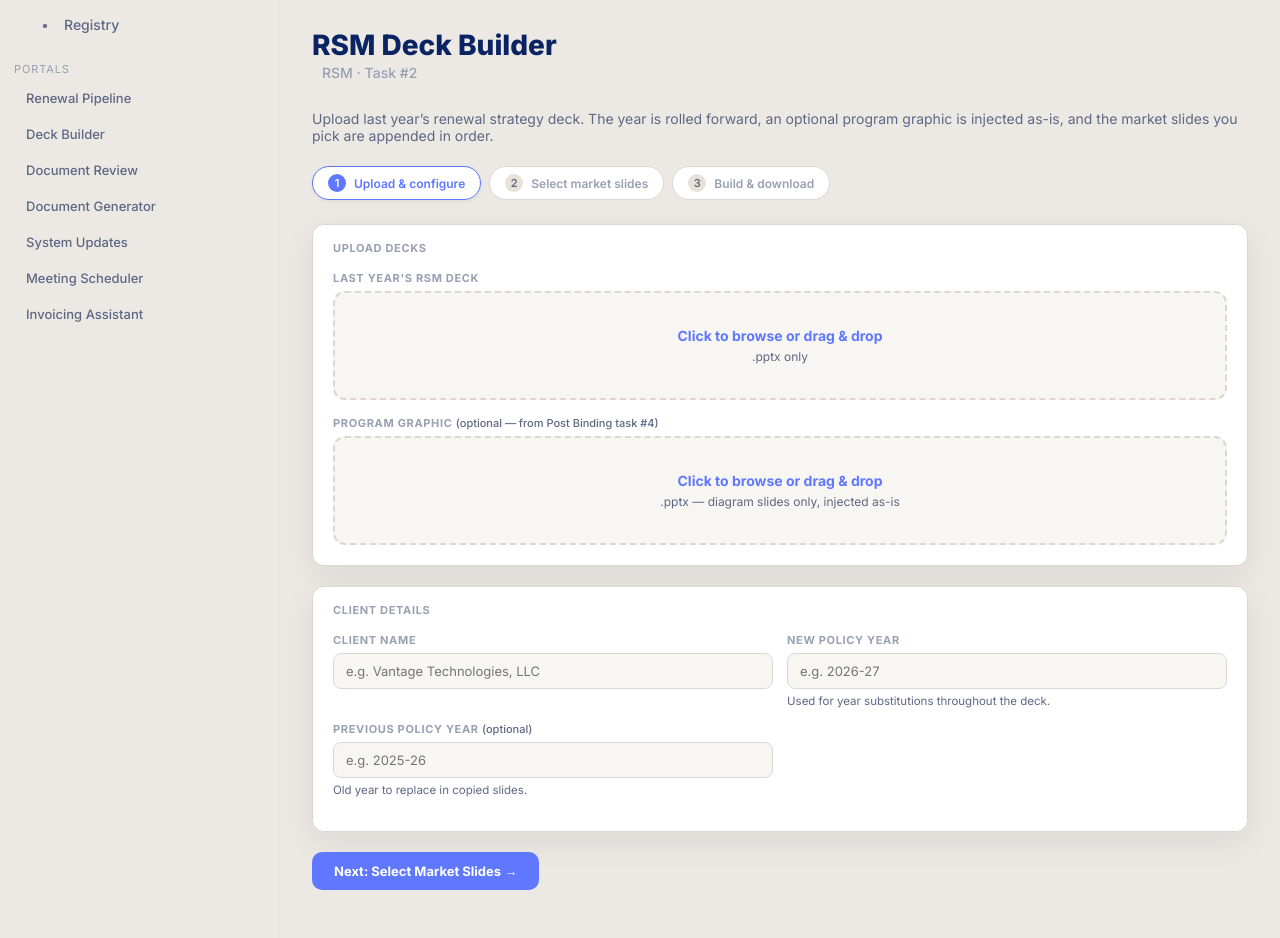
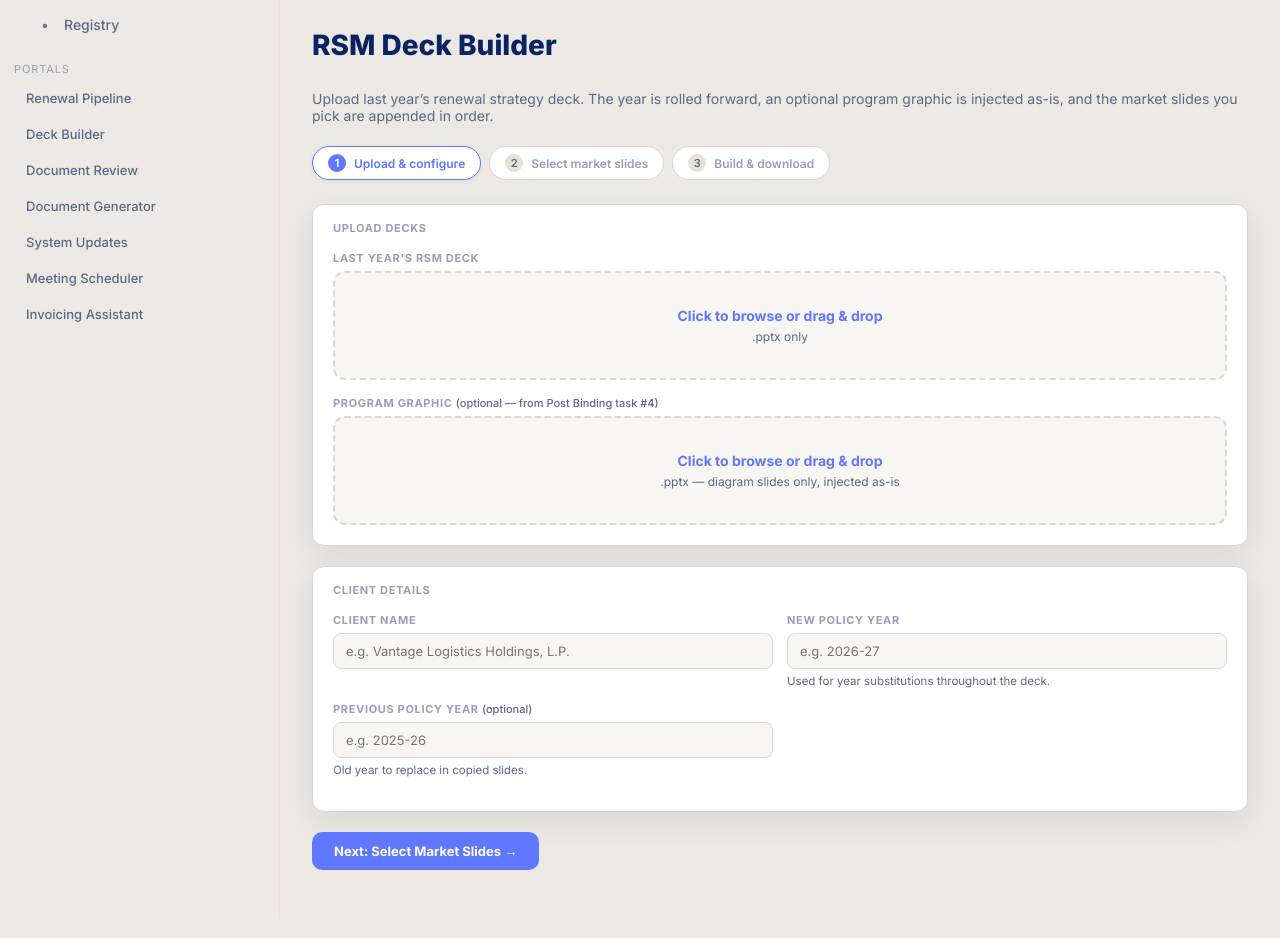
Before and after one commit to jpratt3/chief-of-staff, a Flask app: page /skills/rsm/ in a window 1280 px wide. Shown: the part 48-986 px from the top of the page. After the commit the page ends 918 px from the top, so only its background shows below. Run offline with Flask 3, Linux system fonts and the light colour scheme.

Commit message:
Drop the task caption from the RSM deck skill header
Removes the "RSM - Task #2" label under the heading. The skill map entry that
links the skill from RSM task 2 is unchanged; an earlier commit removed that by
mistake and this restores it.

Also corrects the client-name placeholder, which suggested "Vantage
Technologies, LLC" - an account that does not exist in the sample book.

Co-Authored-By: Claude Opus 5 <noreply@anthropic.com>

```diff
--- a/config/skill_map.json
+++ b/config/skill_map.json
@@ -1,6 +1,9 @@
 {
   "Renewal Preparation": {
     "8": "/skills/loss-run"
+  },
+  "RSM": {
+    "2": "/skills/rsm"
   },
   "Invoice": {
     "1": "/skills/invoicing-assistant"
--- a/dashboard_v2/skills/rsm/templates/rsm/index.html
+++ b/dashboard_v2/skills/rsm/templates/rsm/index.html
@@ -119,7 +119,6 @@
   <div class="stage-page-header">
     <div class="stage-page-title">
       <h1>RSM Deck Builder</h1>
-      <span class="stage-window-label">RSM &middot; Task #2</span>
     </div>
   </div>
   <p style="color:var(--text-soft);margin:0 0 22px;font-size:14px;">
@@ -177,7 +176,7 @@
           <div class="field-row">
             <div class="field">
               <label>Client Name</label>
-              <input type="text" name="client_name" id="client_name" placeholder="e.g. Vantage Technologies, LLC">
+              <input type="text" name="client_name" id="client_name" placeholder="e.g. Vantage Logistics Holdings, L.P.">
             </div>
             <div class="field">
               <label>New Policy Year</label>
```
